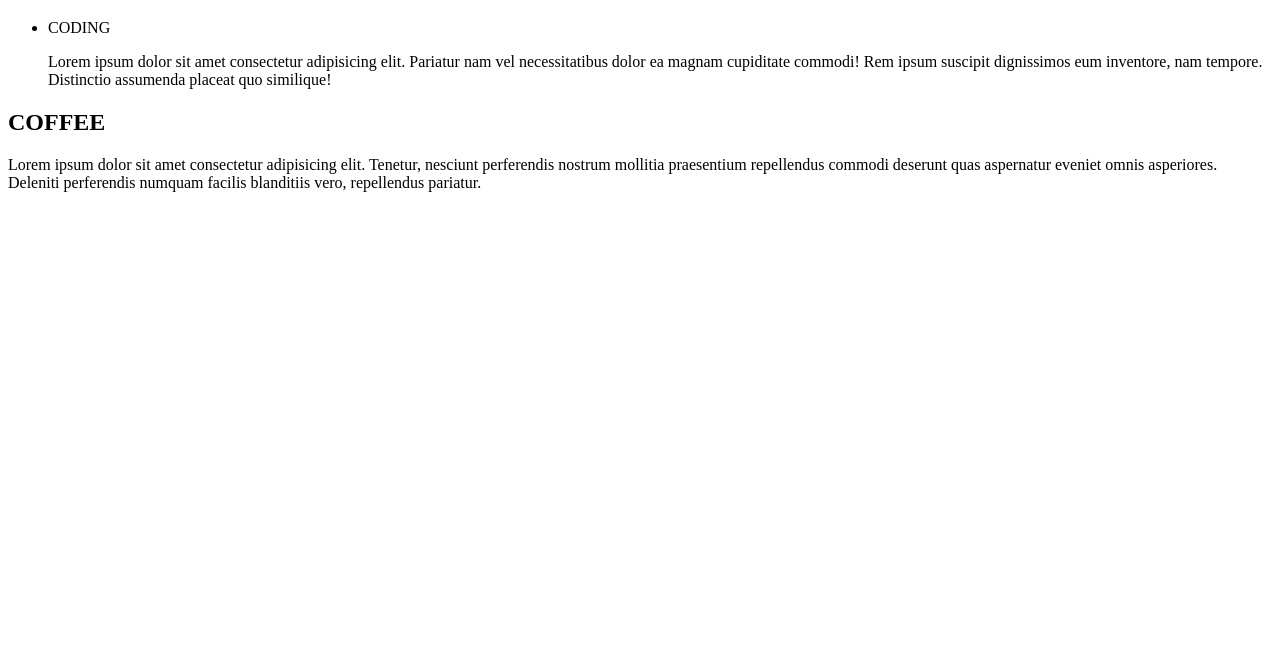
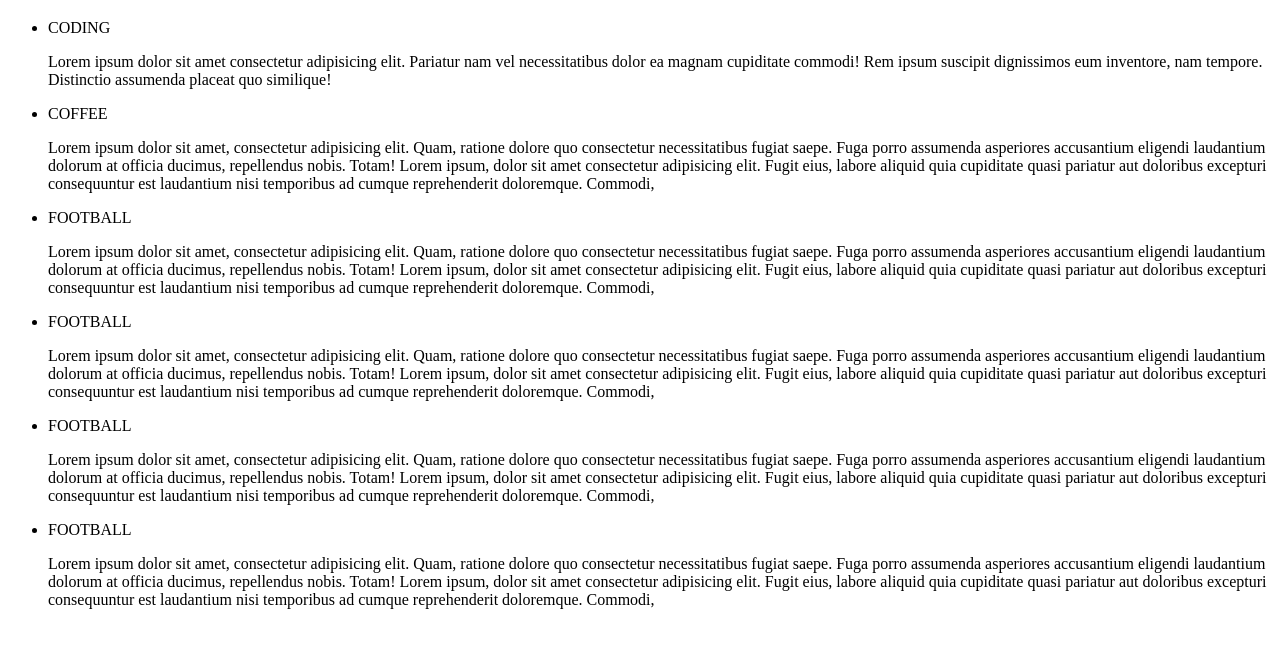
Before and after one commit to Shemkiiru1/my-fav-things, a plain HTML site: page index.html in a window 1280 px wide. Shown: the part 98-746 px from the top of the page. Drawn offline with Linux system fonts and the light colour scheme.

Commit message:
more paragraphs added

```diff
--- a/index.html
+++ b/index.html
@@ -16,14 +16,55 @@
                 Pariatur nam vel necessitatibus dolor ea magnam cupiditate commodi!
                 Rem ipsum suscipit dignissimos eum inventore, nam tempore.
                 Distinctio assumenda placeat quo similique!</P>
+
+                <li>COFFEE</li>
+                <p>Lorem ipsum dolor sit amet, consectetur adipisicing elit.
+                    Quam, ratione dolore quo consectetur necessitatibus fugiat saepe.
+                    Fuga porro assumenda asperiores accusantium eligendi laudantium dolorum at officia ducimus, repellendus nobis.
+                    Totam! Lorem ipsum, dolor sit amet consectetur adipisicing elit.
+                     Fugit eius, labore aliquid quia cupiditate quasi pariatur aut
+                      doloribus excepturi consequuntur est laudantium nisi temporibus
+                      ad cumque reprehenderit doloremque. Commodi,</p>
+
+                      <li>FOOTBALL</li>
+                      <p>Lorem ipsum dolor sit amet, consectetur adipisicing elit.
+                        Quam, ratione dolore quo consectetur necessitatibus fugiat saepe.
+                        Fuga porro assumenda asperiores accusantium eligendi laudantium dolorum at officia ducimus, repellendus nobis.
+                        Totam! Lorem ipsum, dolor sit amet consectetur adipisicing elit.
+                         Fugit eius, labore aliquid quia cupiditate quasi pariatur aut
+                          doloribus excepturi consequuntur est laudantium nisi temporibus
+                          ad cumque reprehenderit doloremque. Commodi,</p>
+
+                          <li>FOOTBALL</li>
+                      <p>Lorem ipsum dolor sit amet, consectetur adipisicing elit.
+                        Quam, ratione dolore quo consectetur necessitatibus fugiat saepe.
+                        Fuga porro assumenda asperiores accusantium eligendi laudantium dolorum at officia ducimus, repellendus nobis.
+                        Totam! Lorem ipsum, dolor sit amet consectetur adipisicing elit.
+                         Fugit eius, labore aliquid quia cupiditate quasi pariatur aut
+                          doloribus excepturi consequuntur est laudantium nisi temporibus
+                          ad cumque reprehenderit doloremque. Commodi,</p>
+
+                          <li>FOOTBALL</li>
+                      <p>Lorem ipsum dolor sit amet, consectetur adipisicing elit.
+                        Quam, ratione dolore quo consectetur necessitatibus fugiat saepe.
+                        Fuga porro assumenda asperiores accusantium eligendi laudantium dolorum at officia ducimus, repellendus nobis.
+                        Totam! Lorem ipsum, dolor sit amet consectetur adipisicing elit.
+                         Fugit eius, labore aliquid quia cupiditate quasi pariatur aut
+                          doloribus excepturi consequuntur est laudantium nisi temporibus
+                          ad cumque reprehenderit doloremque. Commodi,</p>
+
+                          <li>FOOTBALL</li>
+                      <p>Lorem ipsum dolor sit amet, consectetur adipisicing elit.
+                        Quam, ratione dolore quo consectetur necessitatibus fugiat saepe.
+                        Fuga porro assumenda asperiores accusantium eligendi laudantium dolorum at officia ducimus, repellendus nobis.
+                        Totam! Lorem ipsum, dolor sit amet consectetur adipisicing elit.
+                         Fugit eius, labore aliquid quia cupiditate quasi pariatur aut
+                          doloribus excepturi consequuntur est laudantium nisi temporibus
+                          ad cumque reprehenderit doloremque. Commodi,</p>
+
+
+
         </ul>
-        <div>
-            <h2>COFFEE</h2>
-            <P>Lorem ipsum dolor sit amet consectetur adipisicing elit.
-                Tenetur, nesciunt perferendis nostrum mollitia praesentium repellendus commodi
-                deserunt quas aspernatur eveniet omnis asperiores.
-                Deleniti perferendis numquam facilis blanditiis vero, repellendus pariatur.</P>
-        </div>
     </div>
 
 </body>
```
